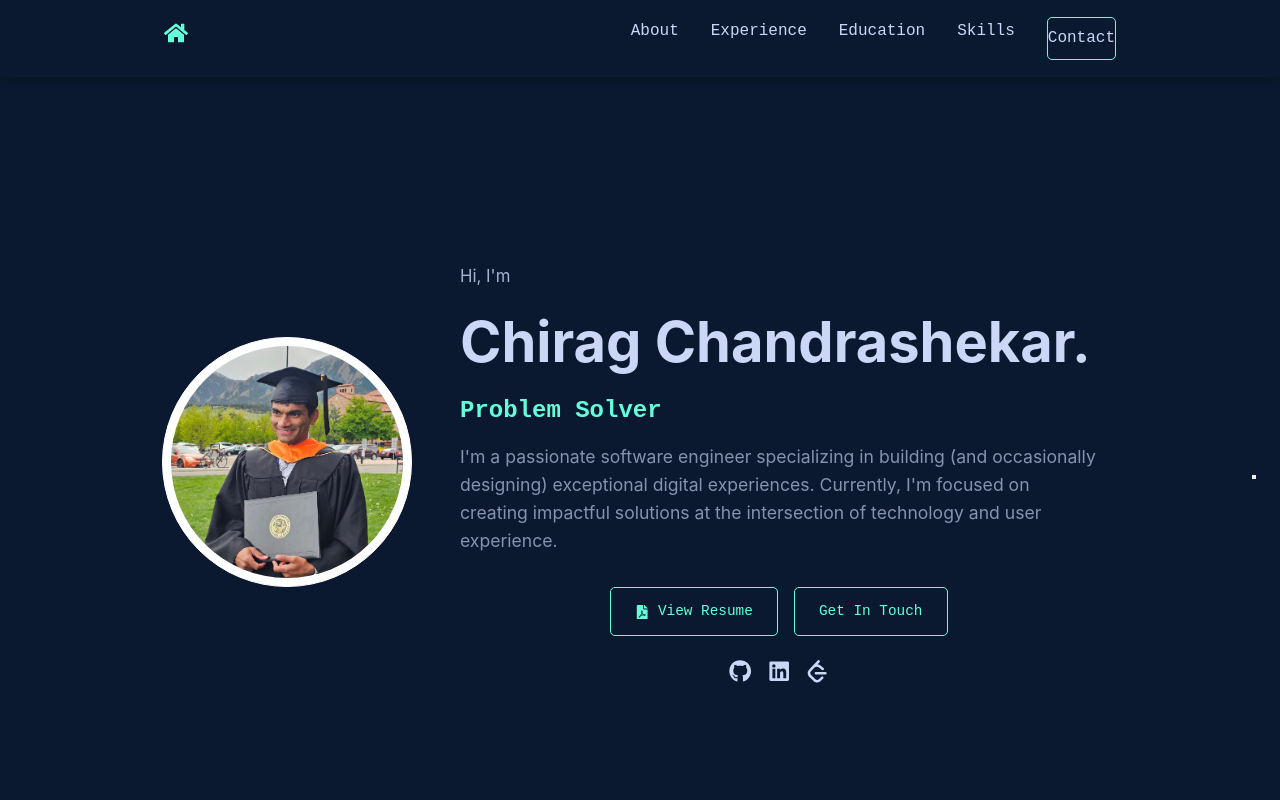
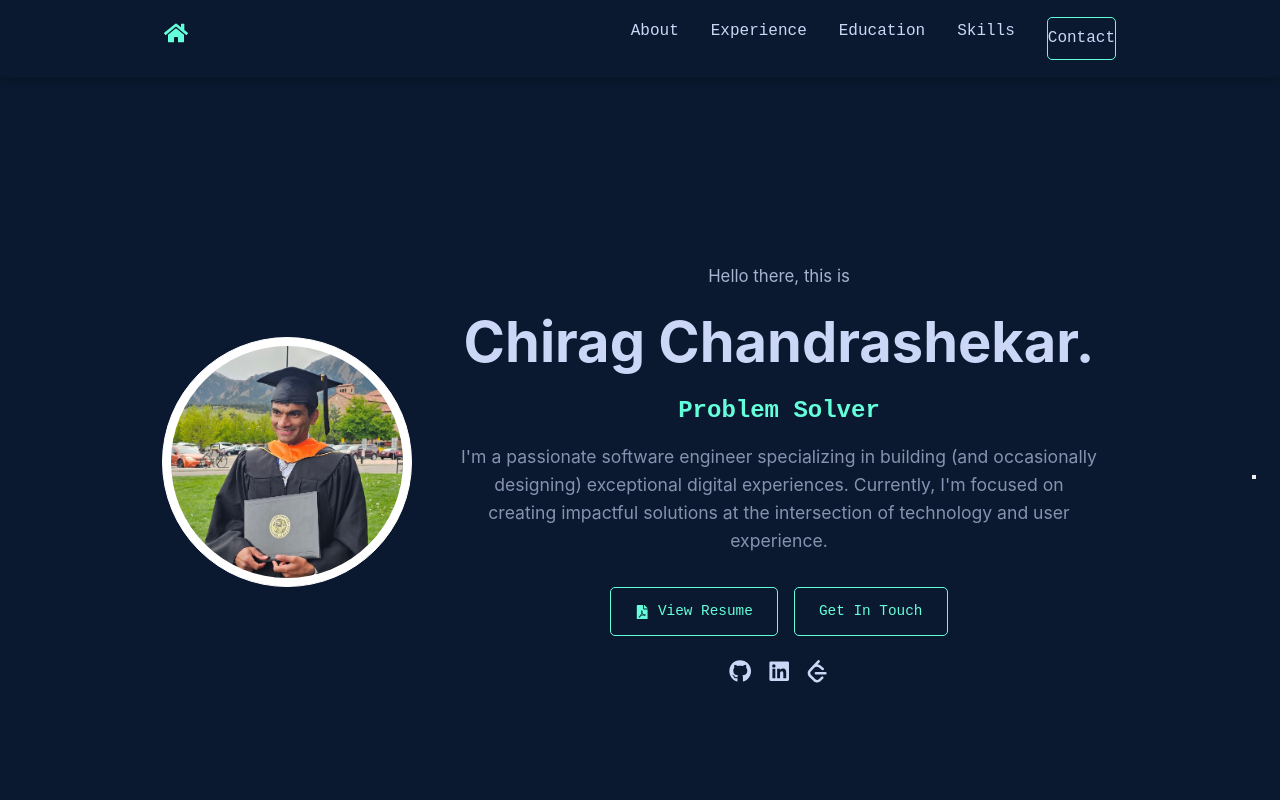
Before and after one commit to Yashuchirag/chiragch.com, a React (Create React App) app: page / in a window 1280 px wide. Shown: the top 800 px of the page. Built offline with nearby package versions, Linux system fonts and the light colour scheme.

Commit message:
Updated Readme, App.js, App.css and index.html

```diff
--- a/public/index.html
+++ b/public/index.html
@@ -33,7 +33,7 @@
       It will be replaced with the URL of the `public` folder during the build.
       Only files inside the `public` folder can be referenced from the HTML.
 
-      Unlike "/chirag_1.jpg" or "chirag_1.jpg", "%PUBLIC_URL%/chirag_1.jpg" will
+      Unlike "/chirag_1.jpg", "%PUBLIC_URL%/chirag_1.jpg" will
       work correctly both with client-side routing and a non-root public URL.
       Learn how to configure a non-root public URL by running `npm run build`.
     -->
--- a/src/App.css
+++ b/src/App.css
@@ -182,7 +182,7 @@ section {
 
 .hero-text {
   flex: 1;
-  text-align: left;
+  text-align: center;
   padding: 0 1rem;
 }
 
--- a/src/App.js
+++ b/src/App.js
@@ -48,7 +48,7 @@ const Hero = () => {
             />
           </div>
           <div className="hero-text" data-aos="fade-left" data-aos-delay="200">
-            <p className="greeting">Hi, I'm</p>
+            <p className="greeting">Hello there, this is</p>
             <h1>Chirag Chandrashekar.</h1>
             <h2 className="typewriter">{titles[activeTitle]}</h2>
             <p className="hero-description">
```
Also changed, not shown: 1 other file (tests, documents, lock files or other folders).
